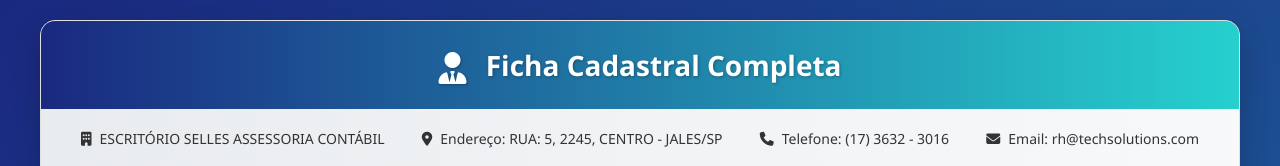
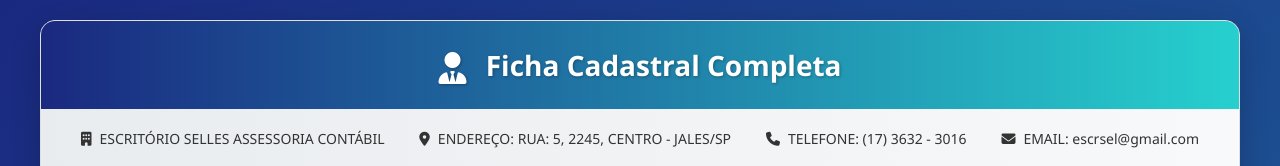
Before and after one commit to raulvilera/ficha-cadastral, a plain HTML site: page index.html in a window 1280 px wide. Shown: the top 166 px of the page. Drawn offline with Linux system fonts and the light colour scheme.

Commit message:
Update index.html

```diff
--- a/index.html
+++ b/index.html
@@ -927,15 +927,15 @@
                 </div>
                 <div>
                     <i class="fas fa-map-marker-alt"></i>
-                    <span>Endereço: RUA: 5, 2245, CENTRO - JALES/SP</span>
+                    <span>ENDEREÇO: RUA: 5, 2245, CENTRO - JALES/SP</span>
                 </div>
                 <div>
                     <i class="fas fa-phone"></i>
-                    <span>Telefone: (17) 3632 - 3016</span>
+                    <span>TELEFONE: (17) 3632 - 3016</span>
                 </div>
                 <div>
                     <i class="fas fa-envelope"></i>
-                    <span>Email: rh@techsolutions.com</span>
+                    <span>EMAIL: escrsel@gmail.com</span>
                 </div>
             </div>
 
```
